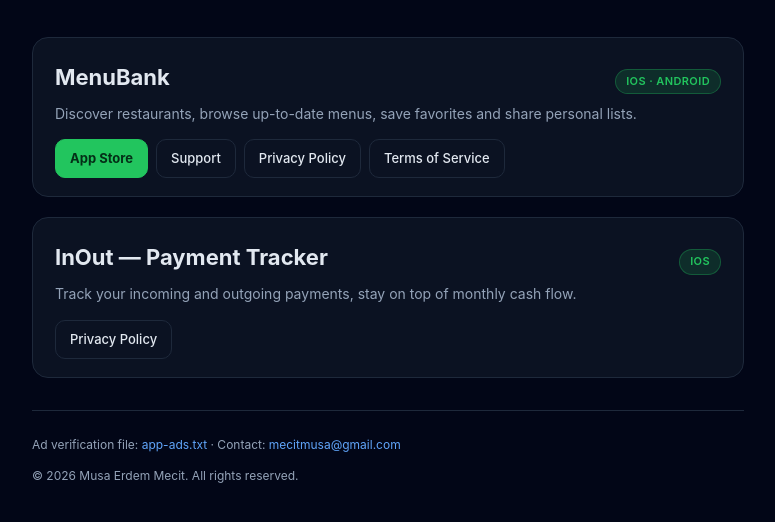
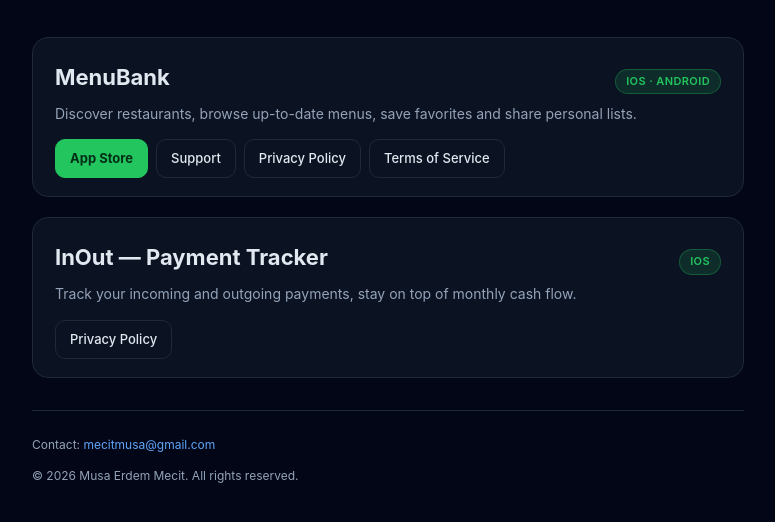
Before and after one commit to musamecit/musamecit.github.io, a plain HTML site: page index.html in a window 1280 px wide. Shown: the part 134-656 px from the top of the page, without its empty margins (252-1027 px from the left). Drawn offline with Linux system fonts and the light colour scheme.

Commit message:
chore(landing): hide app-ads.txt link from footer
AdMob's spec requires app-ads.txt to be reachable at the well-known
URL (/app-ads.txt), so the AdMob crawler can verify our authorized
ad sellers. The crawler reads the file directly — it does NOT need
a visible link on the page.

User-visible link removed from the footer. The file itself stays at
/app-ads.txt and continues to be served by GitHub Pages, so AdMob's
verification flow is untouched. Ad delivery and fill rate are
unaffected by this change.

Verified by 'curl https://musamecit.github.io/app-ads.txt' still
returning the same google.com line after deploy.

```diff
--- a/index.html
+++ b/index.html
@@ -177,11 +177,7 @@
       </section>
 
       <footer>
-        <p>
-          Ad verification file:
-          <a href="/app-ads.txt">app-ads.txt</a> &middot;
-          Contact: <a href="mailto:mecitmusa@gmail.com">mecitmusa@gmail.com</a>
-        </p>
+        <p>Contact: <a href="mailto:mecitmusa@gmail.com">mecitmusa@gmail.com</a></p>
         <p>&copy; 2026 Musa Erdem Mecit. All rights reserved.</p>
       </footer>
     </main>
```
